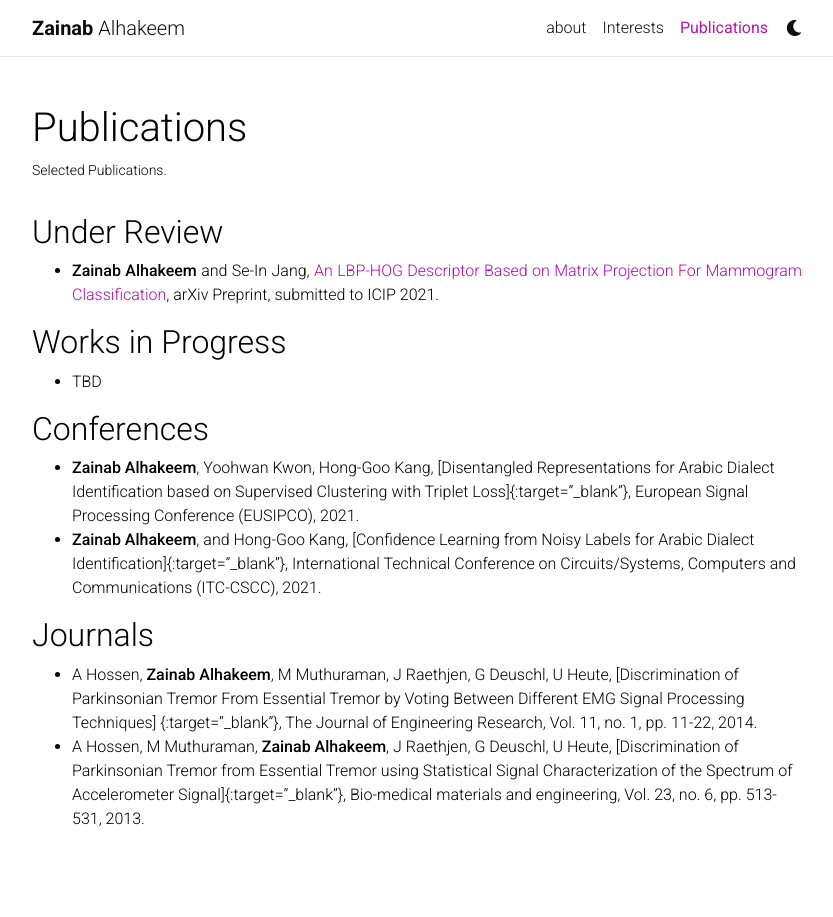
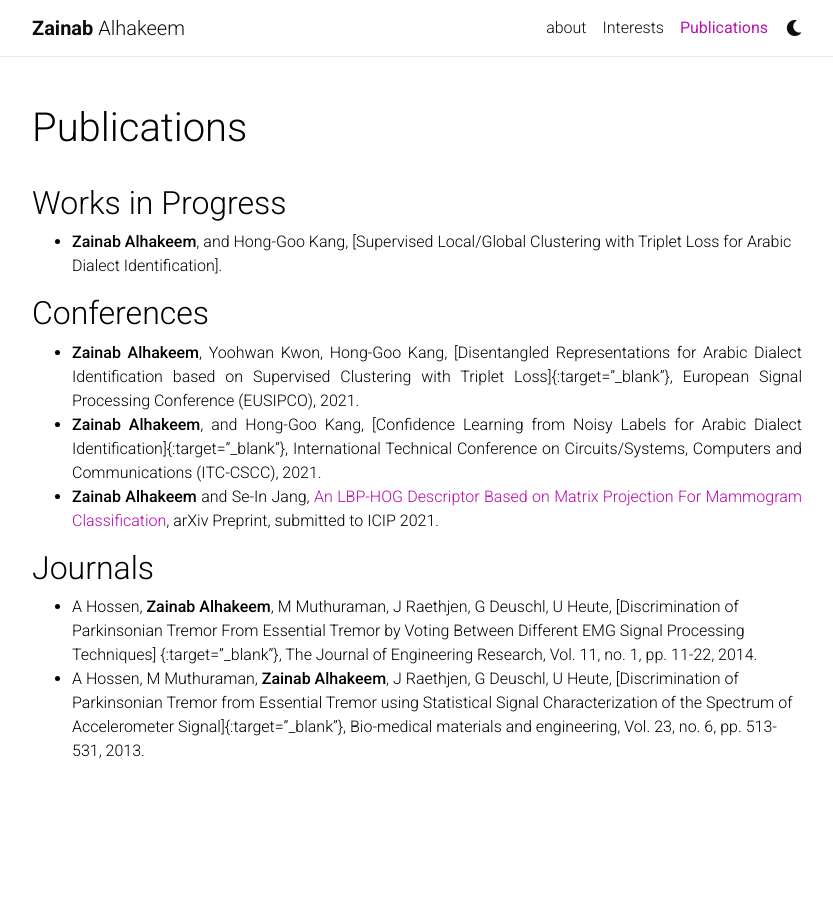
Before and after one commit to zrkhakim/zrkhakim.github.io, a Jekyll site: the page built from _pages/publications.md, in a window 1280 px wide. Shown: the whole page, without its empty margins (223-1056 px from the left). Built offline with Jekyll 4.4.1, drawn with Linux system fonts in a browser that asks for light colours; nearby versions of some CDN libraries; a style sheet for code colours, icons or effects is not loaded.

Commit message:
Update publications.md

```diff
--- a/_pages/publications.md
+++ b/_pages/publications.md
@@ -2,26 +2,21 @@
 layout: page
 permalink: /publications/
 title: Publications
-description: Selected Publications.
+description:
 nav: true
 ---
 
-## Under Review
-
-
-- **Zainab Alhakeem** and Se-In Jang, [An LBP-HOG Descriptor Based on Matrix Projection For Mammogram Classification](https://arxiv.org/abs/1904.00187){:target="_blank"}, arXiv Preprint, submitted to ICIP 2021.
-{: style="text-align: justify"}
-
-
 ## Works in Progress
 
-- TBD
+- **Zainab Alhakeem**, and Hong-Goo Kang, [Supervised Local/Global Clustering with Triplet Loss for Arabic Dialect Identification].
 
 
 ## Conferences
 
 - **Zainab Alhakeem**, Yoohwan Kwon, Hong-Goo Kang, [Disentangled Representations for Arabic Dialect Identification based on Supervised Clustering with Triplet Loss]{:target="_blank"}, European Signal Processing Conference (EUSIPCO), 2021.
 - **Zainab Alhakeem**, and Hong-Goo Kang, [Confidence Learning from Noisy Labels for Arabic Dialect Identification]{:target="_blank"}, International Technical Conference on Circuits/Systems, Computers and Communications (ITC-CSCC), 2021.
+- **Zainab Alhakeem** and Se-In Jang, [An LBP-HOG Descriptor Based on Matrix Projection For Mammogram Classification](https://arxiv.org/abs/1904.00187){:target="_blank"}, arXiv Preprint, submitted to ICIP 2021.
+{: style="text-align: justify"}
 
 ## Journals
 
```
